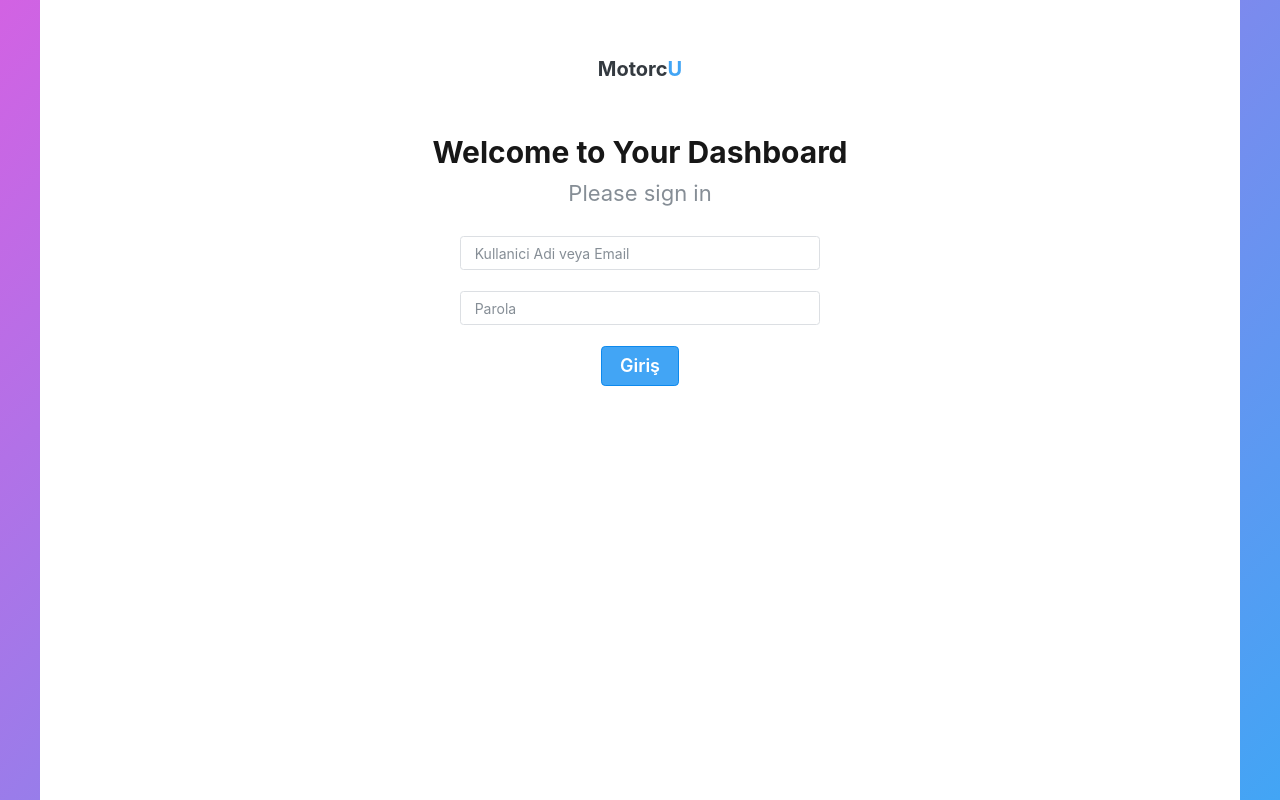
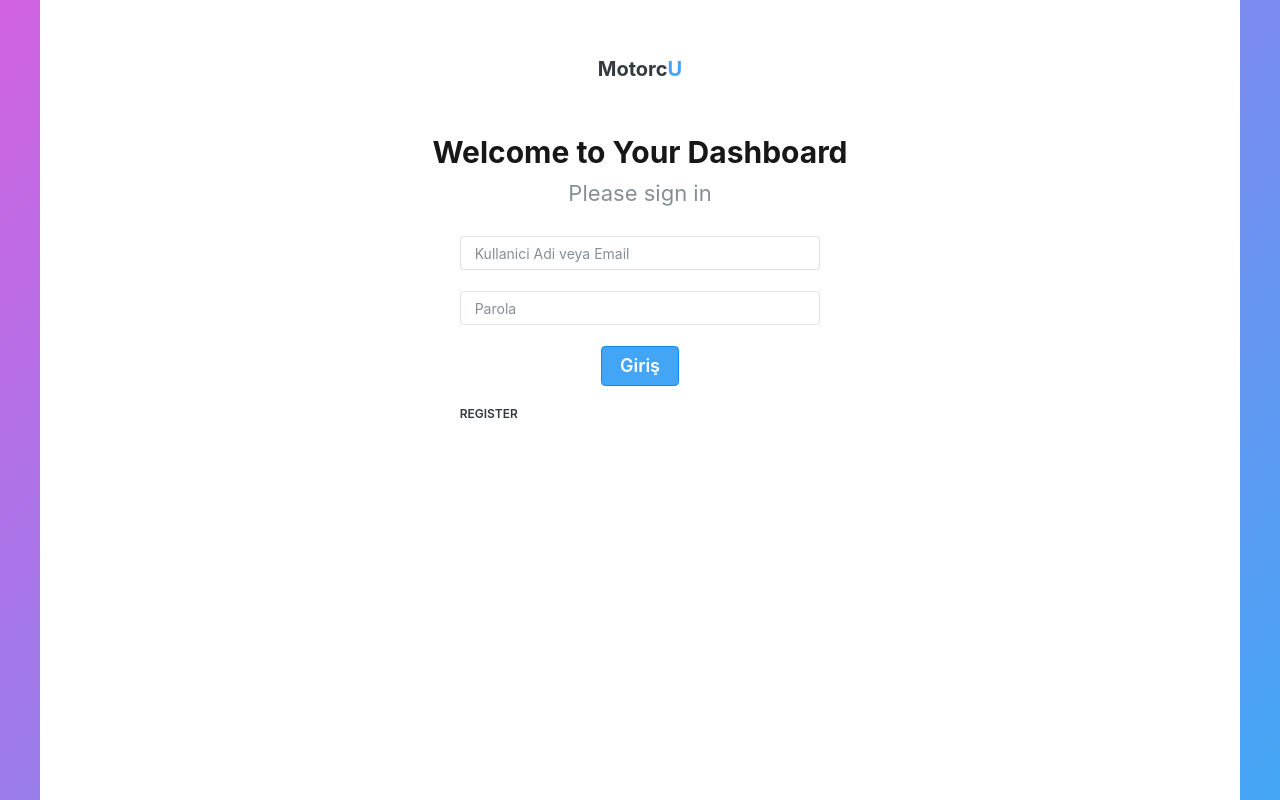
Before and after one commit to dogancankilment/MotorcU, a Django app: template templates/auth/login.html in a window 1280 px wide. Run offline with Django 3.2, Linux system fonts and the light colour scheme; the template is opened without the code that fills it: values that come from a table or form of the project are taken from there, others are empty; parts of the project's set-up code (start-up, migrations or seed data) failed here and were passed over; some libraries are stand-ins or nearby versions.

Commit message:
register link added to login page for new users for create new account

```diff
--- a/templates/auth/login.html
+++ b/templates/auth/login.html
@@ -62,6 +62,12 @@
                                     {% endif %}
 
                                 </form>
+                                <ul class="list-inline mt-10">
+                                    <li class="list-inline-item">
+                                        <a class="link-effect text-dual-primary-dark font-size-xs font-w600 text-uppercase" href="/register">
+                                        Register</a>
+                                    </li>
+                                </ul>
                             </div>
                         </div>
                     </div>
```
